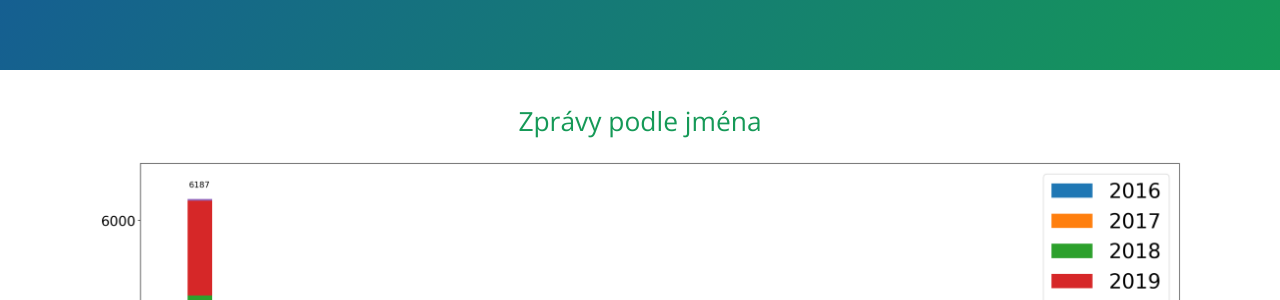
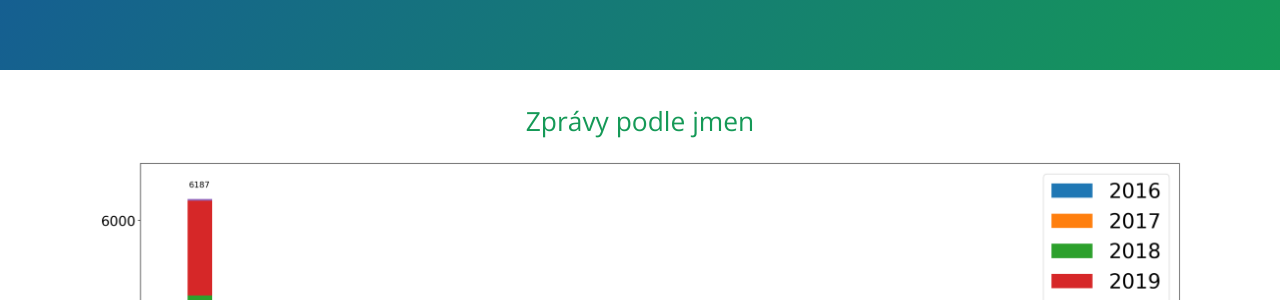
Before and after one commit to b4lldr/spolecenstvo-krabu, a Jekyll site: the page built from index.md, in a window 1280 px wide and 1400 px high. Shown: the part 313-613 px from the top of the window. Built offline with Jekyll 4.4.1, drawn with Linux system fonts in a browser that asks for light colours; the repository's description, which GitHub fills in, is left out; some of the changed text lies outside the part shown.

Commit message:
title update

```diff
--- a/index.md
+++ b/index.md
@@ -4,13 +4,13 @@ title: Společenstvo Krabů
 description: ANALÝZA ZPRÁV
 ---
 
-<h2 align="center">Zprávy podle jména</h2>
+<h2 align="center">Zprávy podle jmen</h2>
 
 ![zpravy podle jmena](images/jmena.png)
 
 <hr/>
 
-<h2 align="center">Zprávy podle jména 2</h2>
+<h2 align="center">Zprávy podle jmen 2</h2>
 
 <p align="center">
     <img alt="zpravy za mesic" src="images/jmena_pie.png">
```
